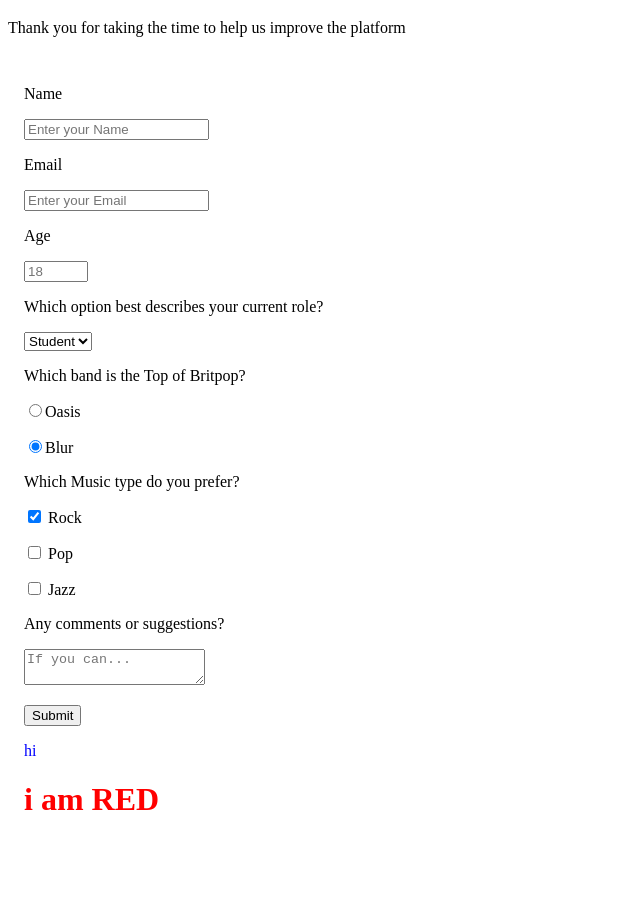
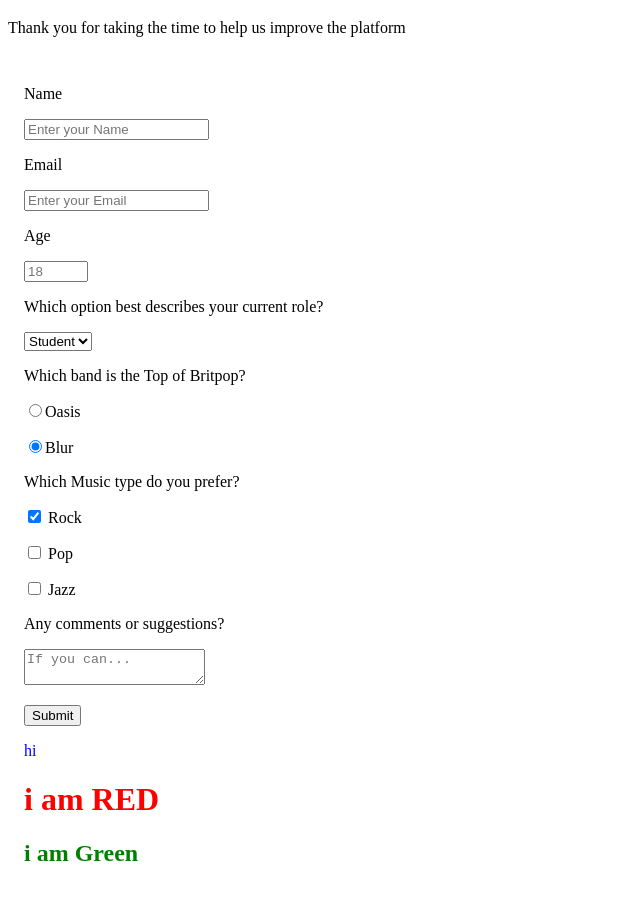
Before and after one commit to zzzcinema/GitHubProject, a plain HTML site: page index.html in a window 1280 px wide. Shown: the part 61-960 px from the top of the page, without its empty margins (0-640 px from the left). Before the commit the page ends 925 px from the top, so only its background shows below. Drawn offline with Linux system fonts and the light colour scheme.

Commit message:
新增i am Green

```diff
--- a/all.css
+++ b/all.css
@@ -21,3 +21,7 @@ form {
 h1 {
   color: red;
 }
+
+h2{
+  color: green;
+}
--- a/index.html
+++ b/index.html
@@ -38,5 +38,6 @@
 </form>
 <p class="hi">hi</p>
 <h1>i am RED</h1>
+<h2>i am Green</h2>
 </body>
 </html>
```
